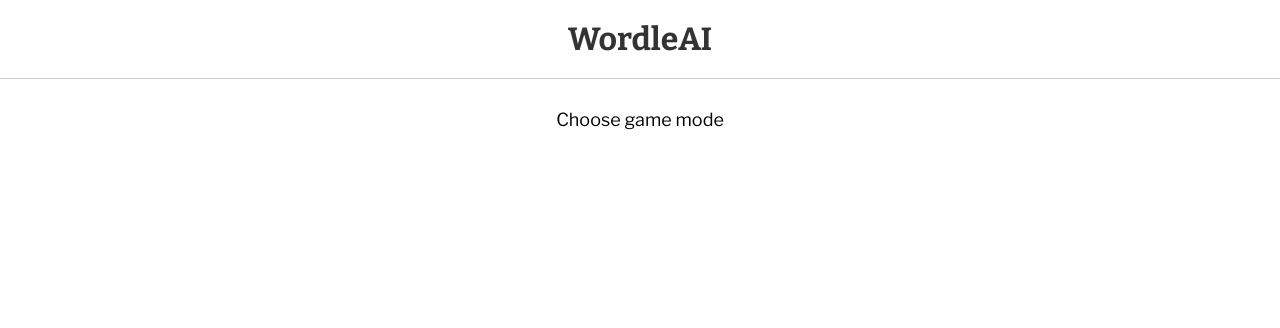
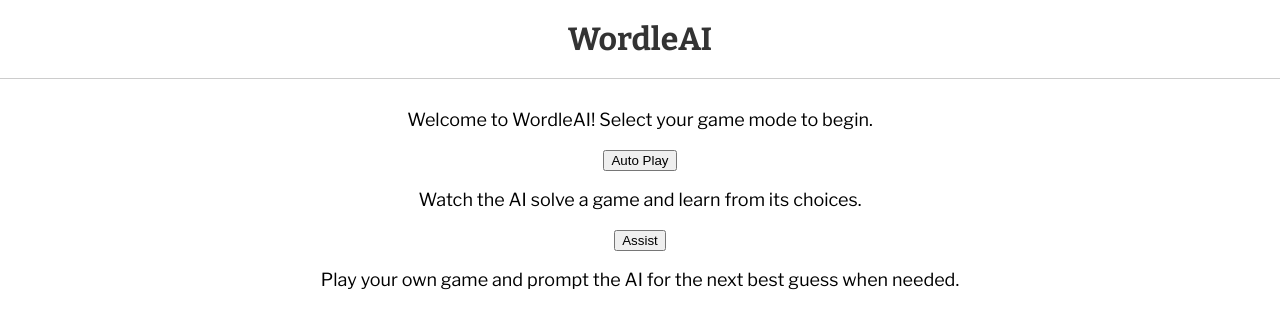
Before and after one commit to elishan77/WordleAI, a React (Vite) app in the folder frontend/: page / in a window 1280 px wide. Shown: the top 328 px of the page. Built offline with nearby package versions, Linux system fonts and the light colour scheme; the HTML template or start-up script is replaced by a standard one.

Commit message:
routing for all pages

```diff
--- a/frontend/src/pages/Assist.tsx
+++ b/frontend/src/pages/Assist.tsx
@@ -2,7 +2,7 @@ export function Assist() {
   return (
     <div>
       <h1>WordleAI</h1>
-      <p>Play manually and with AI assist</p>
+      <button onClick={() => window.location.href = "/"}>New Game</button>
     </div>
   );
 }
--- a/frontend/src/pages/AutoPlay.tsx
+++ b/frontend/src/pages/AutoPlay.tsx
@@ -2,7 +2,7 @@ export function AutoPlay() {
   return (
     <div>
       <h1>WordleAI</h1>
-      <p>AI will play whole game</p>
+      <button onClick={() => window.location.href = "/"}>New Game</button>
     </div>
   );
 }
--- a/frontend/src/pages/Selection.tsx
+++ b/frontend/src/pages/Selection.tsx
@@ -2,7 +2,13 @@ export function Selection() {
   return (
     <div>
       <h1>WordleAI</h1>
-      <p>Choose game mode</p>
+      <p>Welcome to WordleAI! Select your game mode to begin.</p>
+
+      <button onClick={() => window.location.href = "/autoplay"}>Auto Play</button>
+      <p>Watch the AI solve a game and learn from its choices.</p>
+
+      <button onClick={() => window.location.href = "/assist"}>Assist</button>
+      <p>Play your own game and prompt the AI for the next best guess when needed.</p>
     </div>
   );
 }
```
